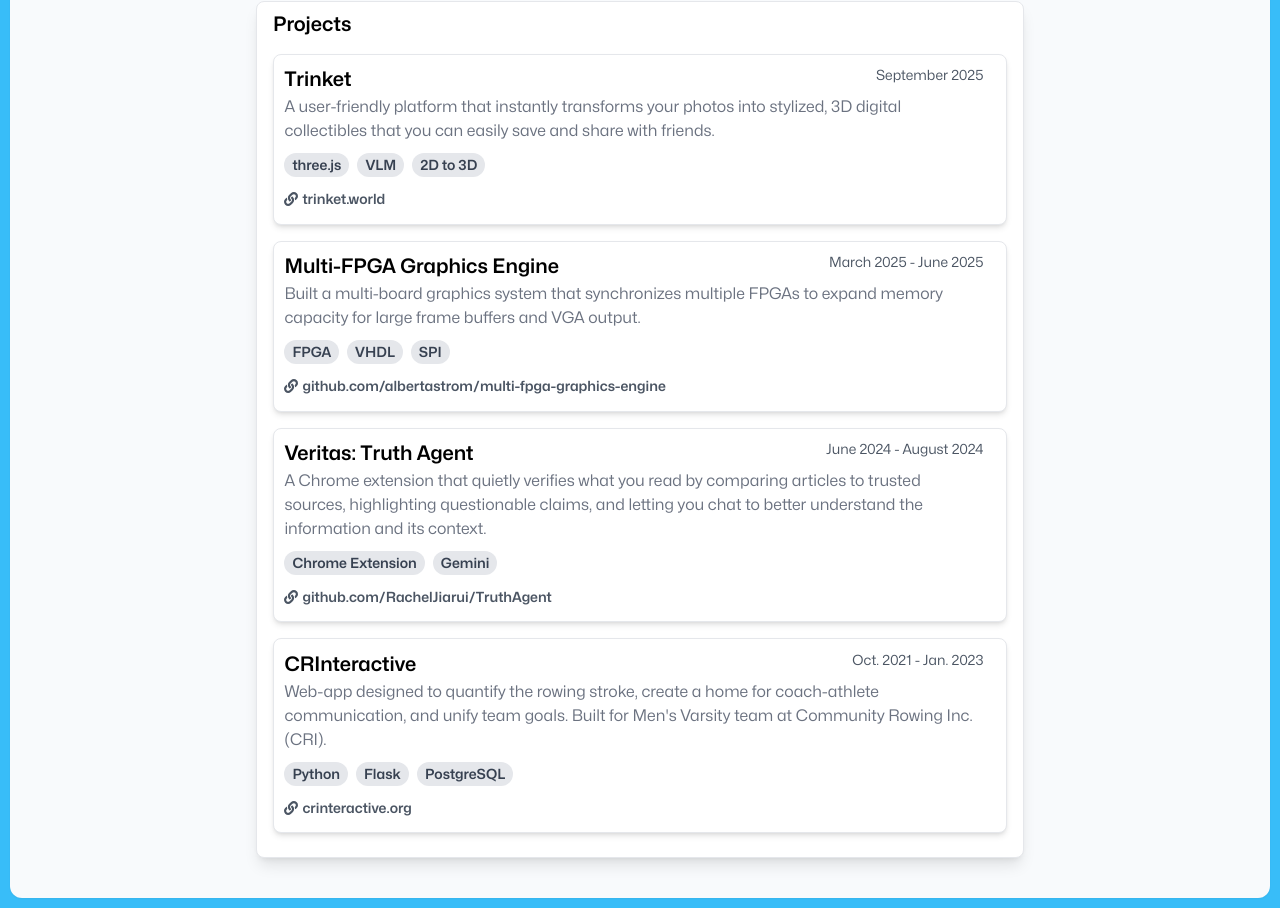
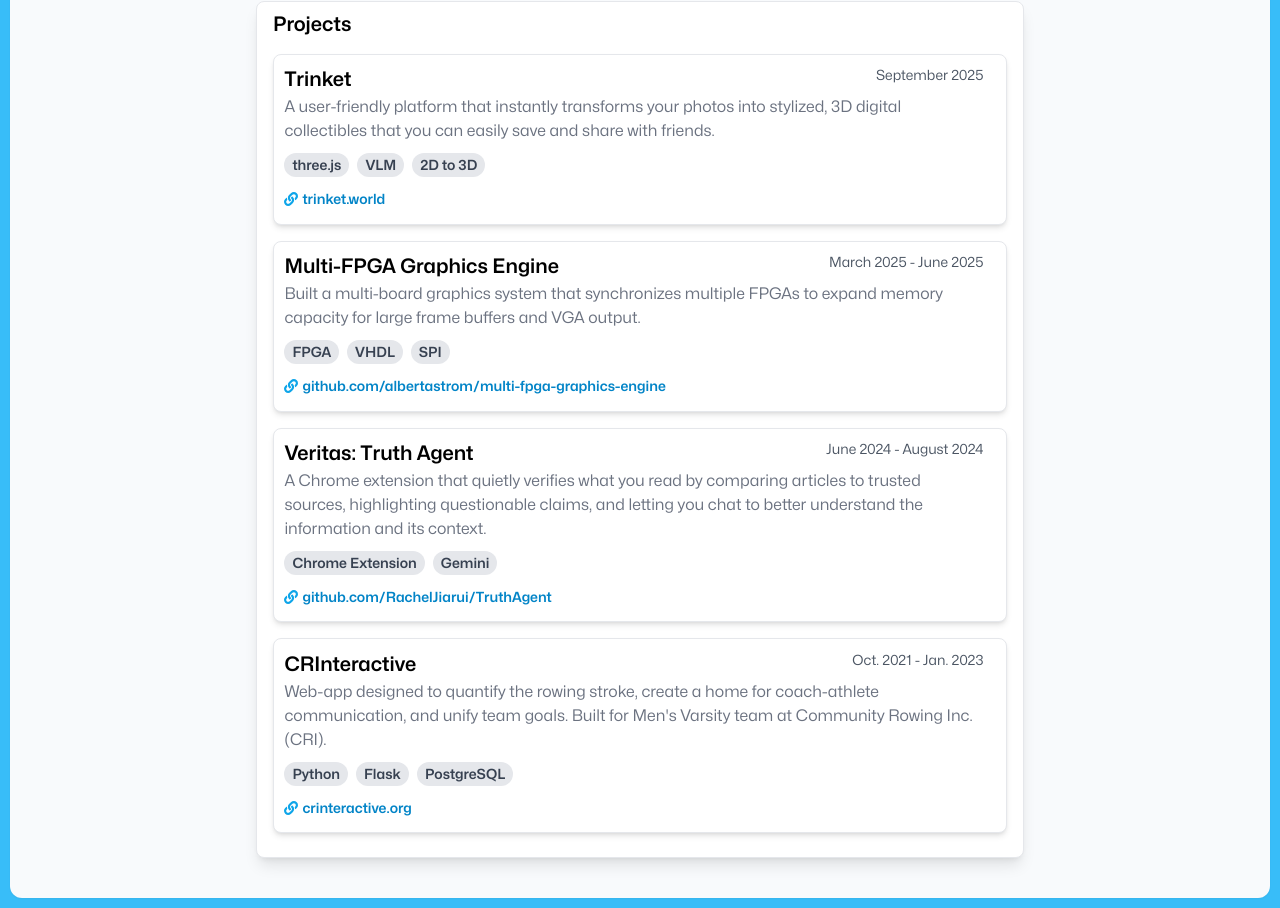
Before and after one commit to albertastrom/albertastrom.com, a Next.js app: page / in a window 1280 px wide. Shown: the part 760-1668 px from the top of the page. Built offline with nearby package versions, Linux system fonts and the light colour scheme.

Commit message:
Matched link color of projects to experience

```diff
--- a/components/content/project.tsx
+++ b/components/content/project.tsx
@@ -46,9 +46,9 @@
             href={link}
             target="_blank"
             rel="noopener noreferrer"
-            className="group inline-flex items-center font-semibold text-gray-600 hover:text-blue-600 text-sm transition-colors duration-200"
+            className="group inline-flex items-center font-semibold text-sky-600 hover:text-sky-700 text-sm transition-colors duration-200"
           >
-            <FaLink className="mr-1 text-gray-600 group-hover:text-blue-600 transition-colors duration-200" />
+            <FaLink className="mr-1 text-sky-500 group-hover:text-sky-600 transition-colors duration-200" />
             {linkTitle}
           </a>
         </div>
```
